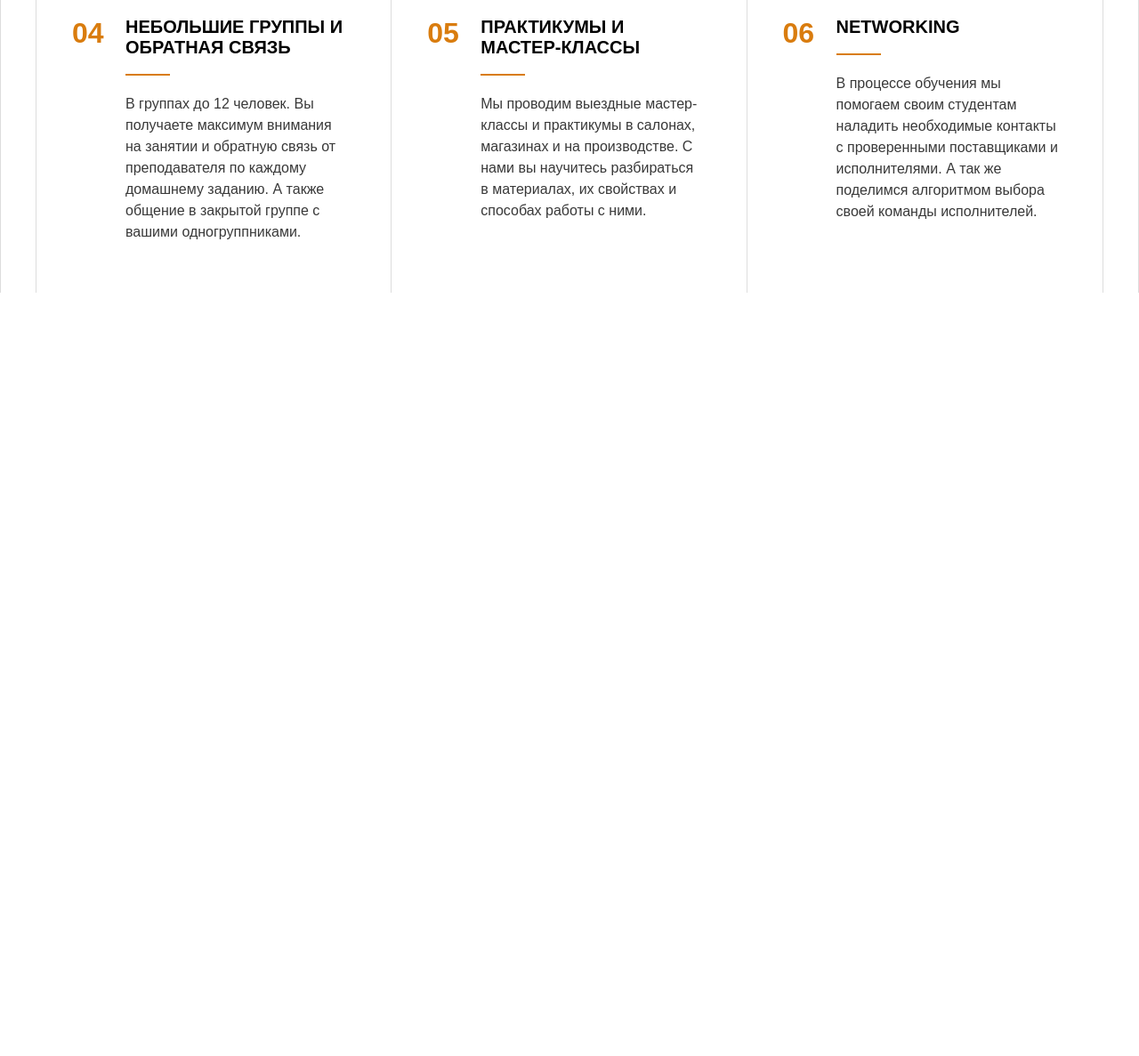
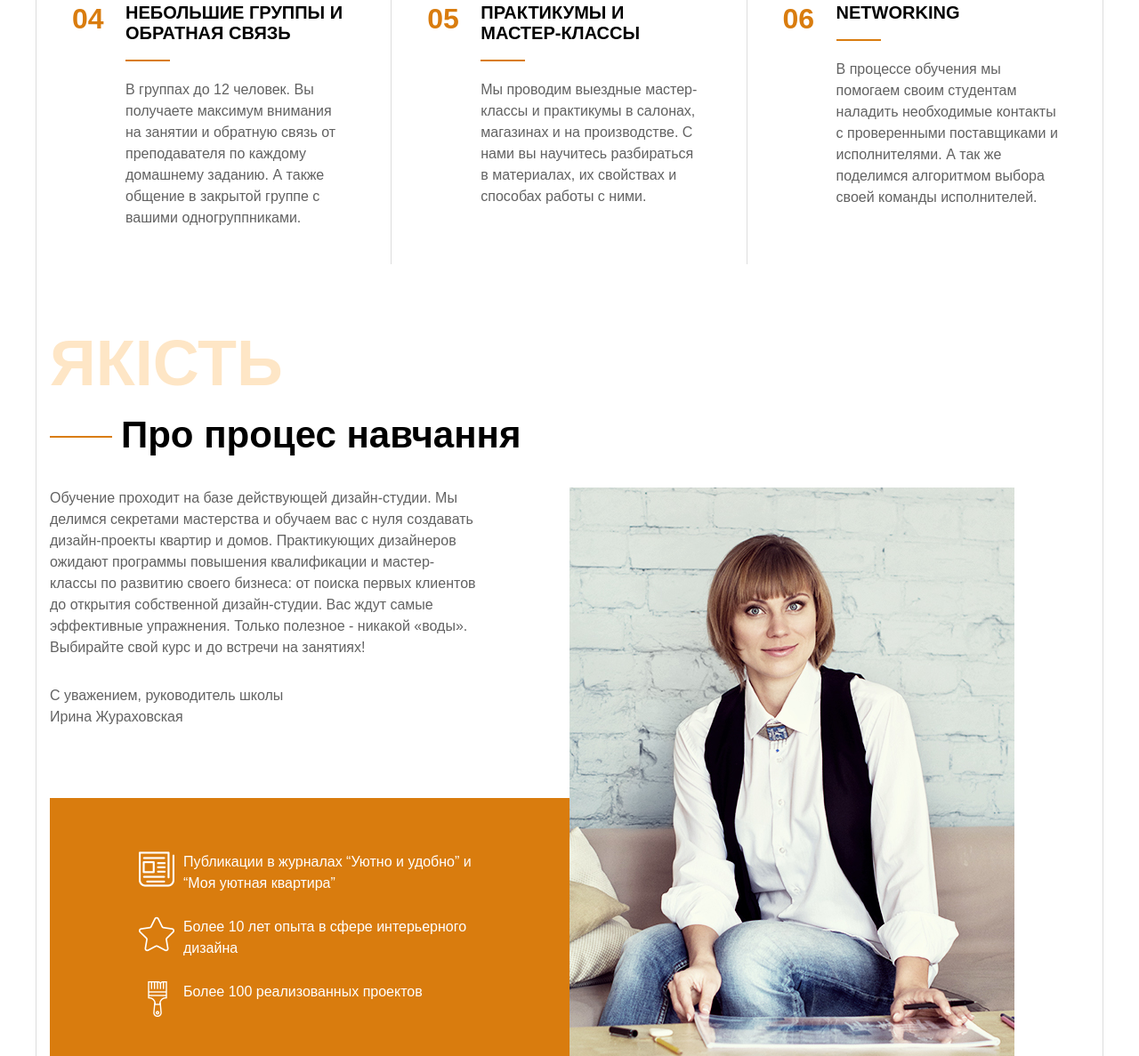
Before and after one commit to LesiukO/design-studio, a plain HTML site: page index.html in a window 1280 px wide. Shown: the part 1438-2625 px from the top of the page at 89% size. Before the commit the page ends 1767 px from the top, so only its background shows below. Drawn offline with nearby package versions, Linux system fonts and the light colour scheme.

Commit message:
Зверстав секцію quality

```diff
--- a/index.html
+++ b/index.html
@@ -71,7 +71,7 @@
 		</div>
 	</section>
 	<section class="about-us" id='about-us'>
-		<div class="container about-us">
+		<div class="container section-border">
 			<div class="section-header">
 				<h2 class="title about-us__title">Чому ми</h2>
 				<p class="section-description">Наші переваги</p>
@@ -79,32 +79,53 @@
 			<div class="features">
 				<div class="feature">
 					<p class="feature__title">Тільки практика, ніякої "води"</p>
-					<p class="feature__text">Ви отримуєте тільки практичні знання, готові до застосування. Навчання проходить по реальній робочій схемі діячої дизайн студії</p>
+					<p class="text">Ви отримуєте тільки практичні знання, готові до застосування. Навчання проходить по реальній робочій схемі діячої дизайн студії</p>
 				</div>
 				<div class="feature">
 					<p class="feature__title">Найгнучкіший графік навчання</p>
-					<p class="feature__text">В нас є денні, вечірні і ранкові групи. Ви вибираєте зручний для себе формат: очне, онлайн чи індивідуальне навчання. Всі курси гнучко комбінуються між собою</p>
+					<p class="text">В нас є денні, вечірні і ранкові групи. Ви вибираєте зручний для себе формат: очне, онлайн чи індивідуальне навчання. Всі курси гнучко комбінуються між собою</p>
 				</div>
 				<div class="feature">
 					<p class="feature__title">Для новачків і для профі</p>
-					<p class="feature__text">У нас есть дневные, вечерние и утренние группы. Вы выбраете удобный для вас формат: очное, онлайн или индивидуальное обучение. Все курсы гибко комбинируются между собой.</p>
+					<p class="text">У нас есть дневные, вечерние и утренние группы. Вы выбраете удобный для вас формат: очное, онлайн или индивидуальное обучение. Все курсы гибко комбинируются между собой.</p>
 				</div>
 				<div class="feature">
 					<p class="feature__title">НЕБОЛЬШИЕ ГРУППЫ И ОБРАТНАЯ СВЯЗЬ</p>
-					<p class="feature__text">В группах до 12 человек. Вы получаете максимум внимания на занятии и обратную связь от преподавателя по каждому домашнему заданию. А также общение в закрытой группе с вашими одногруппниками.</p>
+					<p class="text">В группах до 12 человек. Вы получаете максимум внимания на занятии и обратную связь от преподавателя по каждому домашнему заданию. А также общение в закрытой группе с вашими одногруппниками.</p>
 				</div>
 				<div class="feature">
 					<p class="feature__title">ПРАКТИКУМЫ И МАСТЕР-КЛАССЫ</p>
-					<p class="feature__text">Мы проводим выездные мастер-классы и практикумы в салонах, магазинах и на производстве. С нами вы научитесь разбираться в материалах, их свойствах и способах работы с ними.</p>
+					<p class="text">Мы проводим выездные мастер-классы и практикумы в салонах, магазинах и на производстве. С нами вы научитесь разбираться в материалах, их свойствах и способах работы с ними.</p>
 				</div>
 				<div class="feature">
 					<p class="feature__title">NETWORKING</p>
-					<p class="feature__text">В процессе обучения мы помогаем своим студентам наладить необходимые контакты с проверенными поставщиками и исполнителями. А так же поделимся алгоритмом выбора своей команды исполнителей.</p>
+					<p class="text">В процессе обучения мы помогаем своим студентам наладить необходимые контакты с проверенными поставщиками и исполнителями. А так же поделимся алгоритмом выбора своей команды исполнителей.</p>
 				</div>
 			</div>
 		</div>
 	</section>
-
+	<section class="quality" id="quality">
+		<div class="container section-border">
+			<div class="section-header">
+				<h2 class="title about-us__title">Якість</h2>
+				<p class="section-description">Про процес навчання</p>
+			</div>
+			<div class="quality__wrap">
+				<div class="quality__info">
+					<div class="quality__about">
+						<p class="text quality__text">Обучение проходит на базе действующей дизайн-студии. Мы делимся секретами мастерства и обучаем вас с нуля создавать дизайн-проекты квартир и домов. Практикующих дизайнеров ожидают программы повышения квалификации и мастер-классы по развитию своего бизнеса: от поиска первых клиентов до открытия собственной дизайн-студии. Вас ждут самые эффективные упражнения. Только полезное - никакой «воды». Выбирайте свой курс и до встречи на занятиях!</p>
+						<p class="text">С уважением, руководитель школы <br> <strong>Ирина Жураховская</strong></p>
+					</div>
+					<ul class="achievements">
+						<li class="achievements__item text">Публикации в журналах “Уютно и удобно” и “Моя уютная квартира”</li>
+						<li class="achievements__item text">Более 10 лет опыта в сфере интерьерного дизайна</li>
+						<li class="achievements__item text">Более 100 реализованных проектов</li>
+					</ul>
+				</div>
+				<img src='img/woman.jpg' alt="" class="designer__photo">
+			</div>
+		</div>
+	</section>
 
 	<script src="js/script.js"></script>
 </body>
--- a/sass/_about_us.sass
+++ b/sass/_about_us.sass
@@ -1,6 +1,4 @@
-.about-us
-	border-left: 1px solid $border-color
-	border-right: 1px solid $border-color
+
 .features
 	display: flex
 	flex-wrap: wrap
@@ -45,10 +43,7 @@
 	background-color: $active
 	bottom: -20px
 	left: 0px
-.feature__text
-	color: $dark-text-color
-	line-height: 1.5
-	font-size: 16px
+
 .feature:hover
 	background-color: $active
 .feature:hover .feature__title,
--- a/sass/_colors.sass
+++ b/sass/_colors.sass
@@ -1,6 +1,6 @@
 $white: #fff
 $black: #000
-$dark-text-color: #393939
+$dark-text-color: #626262
 $active: #d97c0e
 $active-dark: #ab6410
 $active-light: #fee6c6
--- a/sass/_myreset.sass
+++ b/sass/_myreset.sass
@@ -5,5 +5,6 @@ a
 	color: inherit
 ul
 	list-style: none
+ul, img, h1, h2, h3
 	margin: 0
 	padding: 0
--- /dev/null
+++ b/sass/_quality.sass
@@ -0,0 +1,34 @@
+.quality__wrap
+	display: flex
+.quality__info
+	display: flex
+	flex-direction: column
+	justify-content: space-between
+	width: 50%
+	padding-left: 15px
+.quality__about
+	padding-right: 100px
+.quality__text
+	margin-bottom: 30px
+.achievements
+	padding: 60px 90px 60px 150px
+	background-color: $active
+.achievements__item
+	color: $white
+	font-weight: 300
+	margin-bottom: 25px
+	position: relative
+.achievements__item:last-child
+	margin-bottom: 0
+.achievements__item:before
+	display: inline-block
+	content: url(../img/icons/designer-acievement-1.png)
+	position: absolute
+	width: 70px
+	height: 70px
+	left: -50px
+.achievements__item:nth-child(2):before
+	content: url(../img/icons/designer-acievement-2.png)
+.achievements__item:nth-child(3):before
+	content: url(../img/icons/designer-acievement-3.png)
+	left: -40px
--- a/sass/_settings.sass
+++ b/sass/_settings.sass
@@ -8,8 +8,6 @@ body
 	font-size: 72px
 	text-transform: uppercase
 	font-weight: 900
-	padding: 0
-	margin: 0
 	color: $active-light
 .section-header
 	padding: 70px 15px 20px
@@ -28,3 +26,13 @@ body
 	background-color: $active
 	left: -80px
 	top: 25px
+.section-border
+	border-left: 1px solid $border-color
+	border-right: 1px solid $border-color
+.text
+	color: $dark-text-color
+	line-height: 1.5
+	font-size: 16px
+	padding: 0
+	margin: 0
+	font-weight: 300
--- a/sass/style.sass
+++ b/sass/style.sass
@@ -12,3 +12,6 @@
 
 /* ------------   about_us   	  		 --------------- */
 @import 'about_us'
+
+/* ------------   quality   	  		 --------------- */
+@import 'quality'
```
Also changed, not shown: css/style.css, img/icons/designer-acievement-1.png (added), img/icons/designer-acievement-2.png (added), img/icons/designer-acievement-3.png (added), img/woman.jpg (added), 1 other file.
